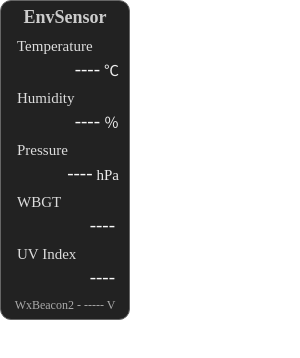
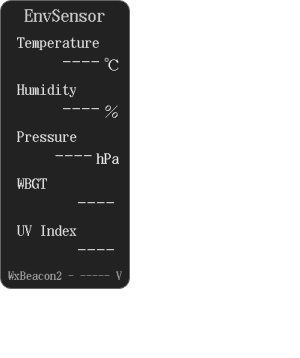
Before and after one commit to looksky495/wxbeacon2-gui, an Electron app: page viewer.html in a window 300 px wide. Drawn offline with Linux system fonts and the light colour scheme.

Commit message:
フォントをアップロード（public domain なので大丈夫）

```diff
--- a/viewer.html
+++ b/viewer.html
@@ -5,13 +5,18 @@
   <meta name="viewport" content="width=device-width, initial-scale=1.0">
   <title>WxBeacon2 Viewer</title>
   <style>
+    @font-face {
+      font-family: "JF-Dot-Kappa-20-0213-Bold";
+      src: url("./JF-Dot-Kappa20-0213.woff2") format("woff2");
+    }
+
     body {
       margin: 0;
       -webkit-app-region: drag;
       user-select: none;
       background: #0000;
       color: #fff;
-      font-family: 'JF-Dot-Kappa-20-0213-Bold';
+      font-family: "JF-Dot-Kappa-20-0213-Bold", monospace;
     }
     .wxbeacon2 {
       box-sizing: border-box;
@@ -103,6 +108,7 @@ const Elements = {
   }
 };
 function writeData (data){
+
   Elements.id.temperature.textContent = data.temperature.toFixed(2);
   Elements.id.humidity.textContent = data.humidity.toFixed(2);
   Elements.id.pressure.textContent = data.pressure.toFixed(1);
```
Also changed, not shown: JF-Dot-Kappa20-0213.woff2 (added).
